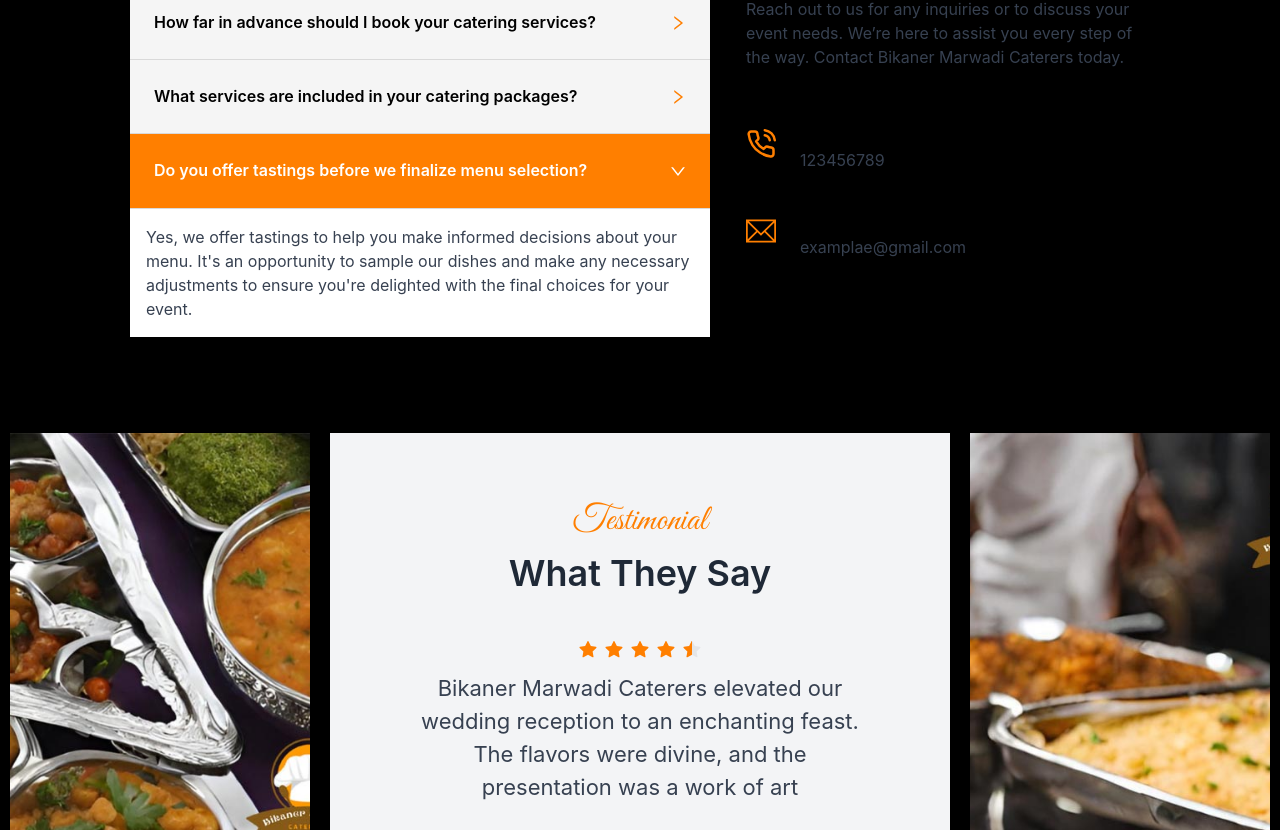
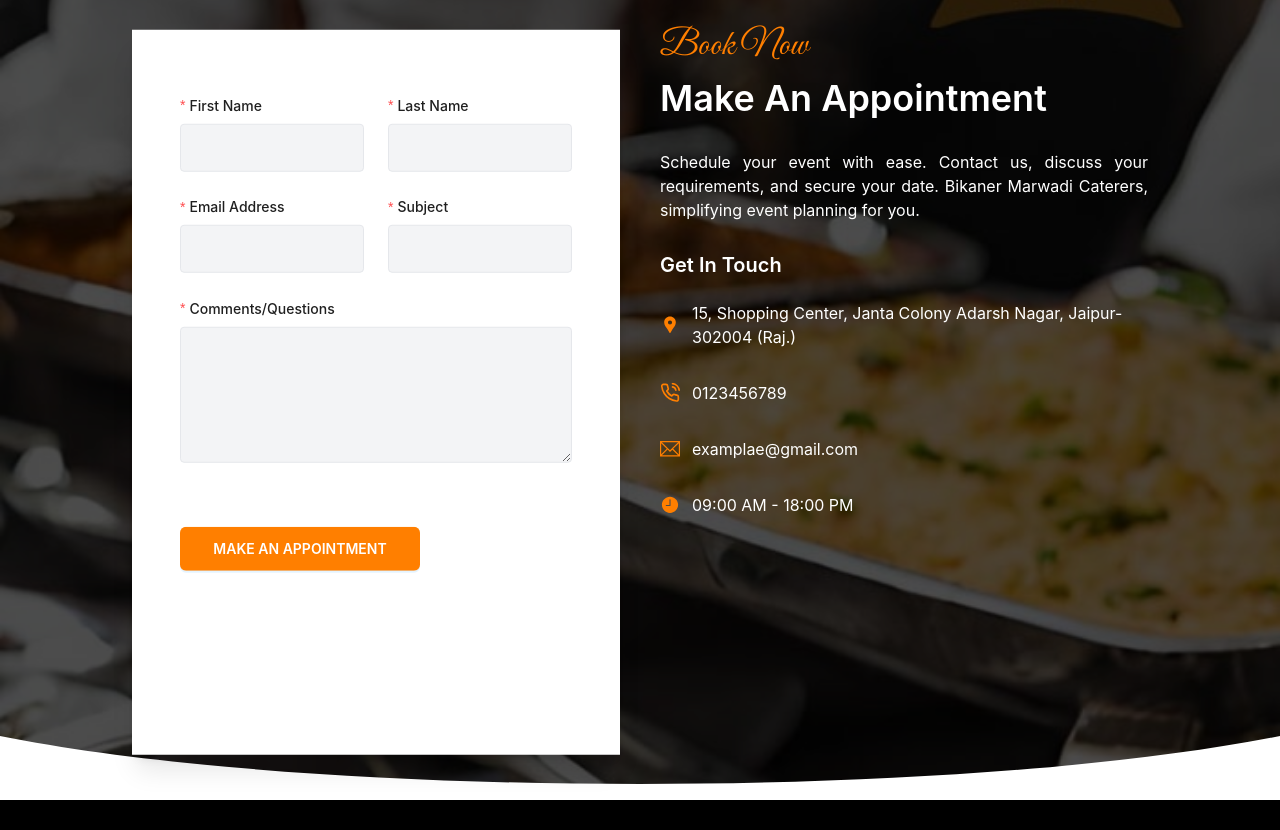
Before and after one commit to mdawlad29/wedding, a Next.js app: page /services in a window 1280 px wide. Shown: the part 2030-2860 px from the top of the page. Built offline with nearby package versions, Linux system fonts and the light colour scheme.

Commit message:
Appoinment

```diff
--- a/src/app/globals.css
+++ b/src/app/globals.css
@@ -34,3 +34,12 @@
     border-radius: 2px;
     background-color: #ff9a00;
   }
+
+
+  .ant-form-item .ant-form-item-label{
+    font-size: 16px;
+    color: #000;
+    line-height: 21px;
+    font-weight: 500;
+    text-transform: capitalize;
+  }
--- a/src/app/services/page.tsx
+++ b/src/app/services/page.tsx
@@ -1,3 +1,4 @@
+import Appointment from "@/components/Appointment";
 import Faq from "@/components/Faq";
 import PremiumService from "@/components/Services/PremiumService";
 import Testimonial from "@/components/Testimonial";
@@ -7,8 +8,11 @@
   return (
     <>
       <PremiumService />
+      <Appointment />
+      <div className="mt-48">
+        <Testimonial />
+      </div>
       <Faq />
-      <Testimonial />
     </>
   );
 };
--- /dev/null
+++ b/src/components/Appointment/FormItemAndAddress/index.tsx
@@ -0,0 +1,170 @@
+import { Heading } from "@/components/shared/PageHeading";
+import { Button, Col, Form, Input, Row, Typography } from "antd";
+import React from "react";
+import { FiPhoneCall } from "react-icons/fi";
+import { IoIosTime } from "react-icons/io";
+import { MdLocationPin } from "react-icons/md";
+import { TfiEmail } from "react-icons/tfi";
+
+const inputDesign =
+  "py-3 px-2 bg-gray-100 rounded border !border-gray-200 !shadow-none";
+
+const FormItemAndAddress = () => {
+  const onFinish = (values: unknown) => {
+    console.log("Success:", values);
+  };
+
+  const onFinishFailed = (errorInfo: unknown) => {
+    console.log("Failed:", errorInfo);
+  };
+
+  return (
+    <div className="absolute top-1/2 left-1/2 transform -translate-x-1/2 -translate-y-1/2 w-full z-40">
+      <div className="lg:mx-28 md:mx-7 mx-4 lg:mt-56">
+        <Row gutter={[40, 40]} className="!m-0">
+          <Col xs={24} md={12} lg={12} className="">
+            <Form
+              name="basic"
+              layout="vertical"
+              onFinish={onFinish}
+              autoComplete="off"
+              onFinishFailed={onFinishFailed}
+              className="bg-neutral shadow-xl lg:px-12 px-6 lg:py-16 py-8 z-30"
+            >
+              <div className="flex items-center md:gap-6 gap-0 md:flex-nowrap flex-wrap">
+                <Form.Item
+                  label="first name"
+                  name="first_name"
+                  className="w-full"
+                  rules={[
+                    {
+                      required: true,
+                      message: "Please input your first name!",
+                    },
+                  ]}
+                >
+                  <Input className={`${inputDesign}`} />
+                </Form.Item>
+
+                <Form.Item
+                  label="last name"
+                  name="last_name"
+                  className="w-full"
+                  rules={[
+                    { required: true, message: "Please input your last name!" },
+                  ]}
+                >
+                  <Input className={`${inputDesign}`} />
+                </Form.Item>
+              </div>
+
+              <div className="flex items-center md:gap-6 gap-0 md:flex-nowrap flex-wrap">
+                <Form.Item
+                  label="email address"
+                  name="email"
+                  className="w-full"
+                  rules={[
+                    {
+                      required: true,
+                      message: "Please input your email address!",
+                    },
+                  ]}
+                >
+                  <Input className={`${inputDesign}`} />
+                </Form.Item>
+
+                <Form.Item
+                  label="subject"
+                  name="subject"
+                  className="w-full"
+                  rules={[
+                    { required: true, message: "Please input your subject!" },
+                  ]}
+                >
+                  <Input className={`${inputDesign}`} />
+                </Form.Item>
+              </div>
+
+              <Form.Item
+                label="comments/questions"
+                name="comments_questions"
+                className="w-full"
+                rules={[
+                  {
+                    required: true,
+                    message: "Please input your comments questions!",
+                  },
+                ]}
+              >
+                <Input.TextArea rows={5} className={`${inputDesign}`} />
+              </Form.Item>
+
+              <Form.Item className="lg:mt-16 lg:pb-24">
+                <Button
+                  type="primary"
+                  htmlType="submit"
+                  className="lg:w-[240px] h-11 !bg-primary !text-neutral uppercase font-semibold"
+                >
+                  make an appointment
+                </Button>
+              </Form.Item>
+            </Form>
+          </Col>
+
+          <Col xs={24} md={12} lg={12}>
+            <div>
+              <Heading
+                title="book now"
+                subTitle="make an appointment"
+                subTitleClassName="!text-neutral"
+              />
+
+              <p className="text-justify text-base leading-[24px] text-neutral lg:my-8 my-5">
+                Schedule your event with ease. Contact us, discuss your
+                requirements, and secure your date. Bikaner Marwadi Caterers,
+                simplifying event planning for you.
+              </p>
+
+              <Typography.Text
+                className={`text-[20px] text-neutral leading-[23px] font-semibold capitalize lg:mb-6 mb-4 block`}
+              >
+                get in touch
+              </Typography.Text>
+
+              {[...Array(4)]?.map((_, index) => (
+                <div
+                  key={index}
+                  className="flex gap-3 lg:mb-8 mb-4 items-center"
+                >
+                  <div className="flex justify-center items-center">
+                    {index === 0 ? (
+                      <MdLocationPin className="text-xl text-primary" />
+                    ) : index === 1 ? (
+                      <FiPhoneCall className="text-xl text-primary" />
+                    ) : index === 2 ? (
+                      <TfiEmail className="text-xl text-primary" />
+                    ) : (
+                      <IoIosTime className="text-xl text-primary" />
+                    )}
+                  </div>
+
+                  <p className="text-base leading-[24px] text-neutral">
+                    {index === 0
+                      ? "15, Shopping Center, Janta Colony Adarsh Nagar, Jaipur-302004 (Raj.)"
+                      : index === 1
+                      ? "0123456789"
+                      : index === 2
+                      ? "examplae@gmail.com"
+                      : "09:00 AM - 18:00 PM"}
+                  </p>
+                </div>
+              ))}
+            </div>
+          </Col>
+        </Row>
+      </div>
+    </div>
+  );
+};
+
+export default FormItemAndAddress;
--- /dev/null
+++ b/src/components/Appointment/index.tsx
@@ -0,0 +1,50 @@
+"use client";
+import React, { useEffect, useState } from "react";
+import Curve from "../shared/Curve";
+import FormItemAndAddress from "./FormItemAndAddress";
+
+const Appointment = () => {
+  const [backgroundSize, setBackgroundSize] = useState("100%");
+
+  const updateBackgroundSize = () => {
+    if (window.innerWidth === 425) {
+      setBackgroundSize("700%");
+    } else {
+      setBackgroundSize("100%");
+    }
+  };
+
+  useEffect(() => {
+    updateBackgroundSize();
+    window.addEventListener("resize", updateBackgroundSize);
+
+    return () => {
+      window.removeEventListener("resize", updateBackgroundSize);
+    };
+  }, []);
+
+  return (
+    <div className="relative">
+      <div className="relative w-full md:h-[130vh] h-[260vh] overflow-hidden">
+        {/* Background Image */}
+        <div
+          className="absolute inset-0 opacity-100"
+          style={{
+            backgroundImage: `url('/assets/images/gallery/image-9.jpg')`,
+            backgroundPosition: "center",
+            backgroundRepeat: "no-repeat",
+            backgroundSize: backgroundSize,
+          }}
+        />
+
+        {/* Overlay */}
+        <div className="absolute inset-0 bg-black bg-opacity-70" />
+
+        <Curve />
+      </div>
+      <FormItemAndAddress />
+    </div>
+  );
+};
+
+export default Appointment;
--- a/src/components/Contact/index.tsx
+++ b/src/components/Contact/index.tsx
@@ -100,12 +100,7 @@
                 },
               ]}
             >
-              <Input.TextArea
-                showCount
-                maxLength={200}
-                rows={5}
-                className={`${inputDesign}`}
-              />
+              <Input.TextArea rows={5} className={`${inputDesign}`} />
             </Form.Item>
 
             <Form.Item>
```
